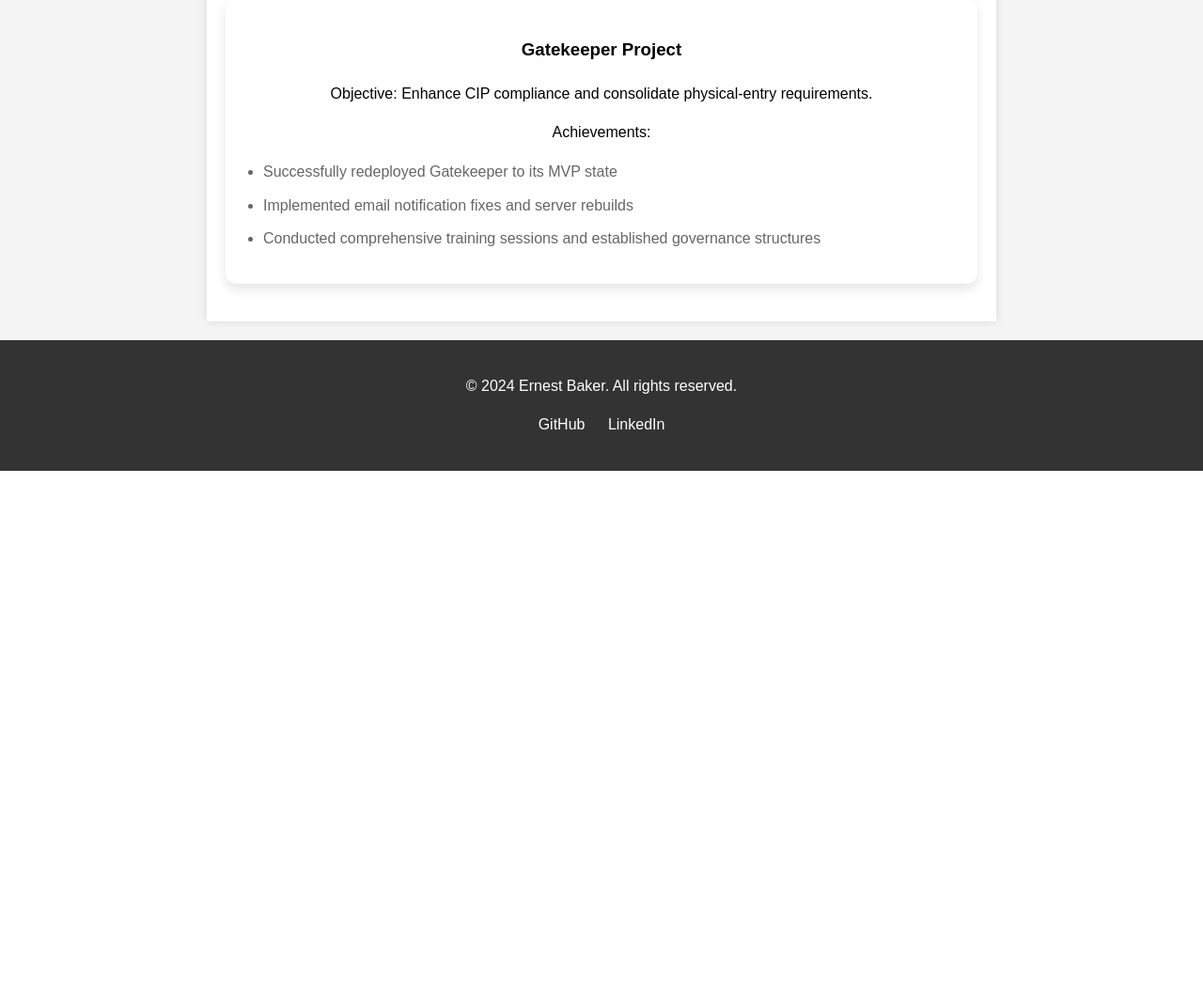
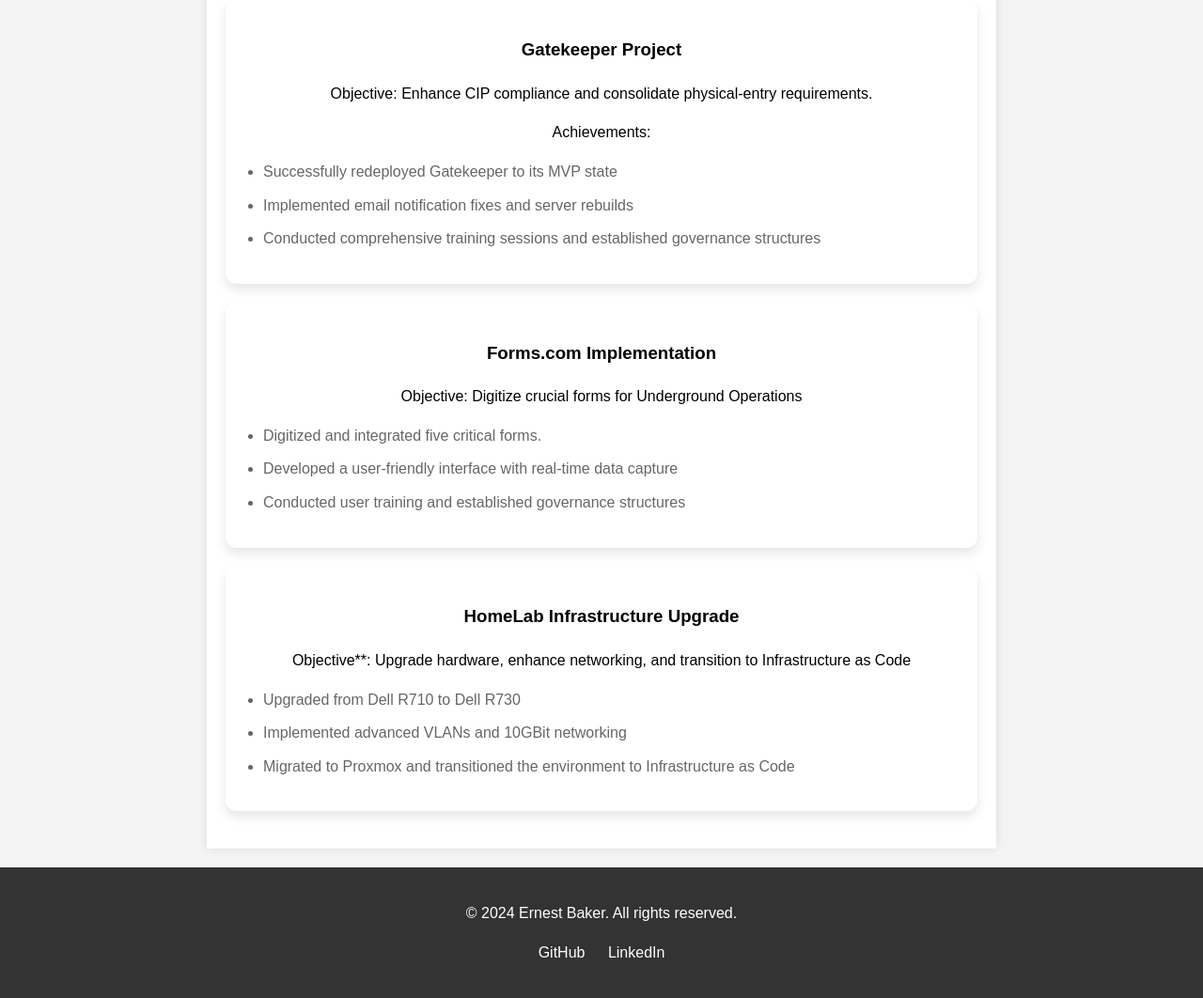
Before and after one commit to crow50/ernest-portfolio, a Flask app: page /portfolio in a window 1280 px wide. Shown: the part 1943-3005 px from the top of the page at 94% size. Before the commit the page ends 2444 px from the top, so only its background shows below. Run offline with Flask 3, Linux system fonts and the light colour scheme.

Commit message:
Changed Added more projects to portfolio page. Resolves #18

```diff
--- a/src/templates/portfolio.html
+++ b/src/templates/portfolio.html
@@ -26,5 +26,24 @@
 			</ul>
         </div>
 
+        <div class="project-item">
+            <h3>Forms.com Implementation</h3>
+            <p>Objective: Digitize crucial forms for Underground Operations</p>
+            <ul>
+                <li>Digitized and integrated five critical forms.</li>
+                <li>Developed a user-friendly interface with real-time data capture</li>
+                <li>Conducted user training and established governance structures</li>
+            </ul>
+        </div>
+
+        <div class="project-item">
+            <h3>HomeLab Infrastructure Upgrade</h3>
+            <p>Objective**: Upgrade hardware, enhance networking, and transition to Infrastructure as Code</p>
+            <ul>
+                <li>Upgraded from Dell R710 to Dell R730</li>
+                <li>Implemented advanced VLANs and 10GBit networking</li>
+                <li>Migrated to Proxmox and transitioned the environment to Infrastructure as Code</li>
+            </ul>
+        </div>
     </section>
 {% endblock %}
```
Also changed, not shown: docs/CHANGELOG.md.
